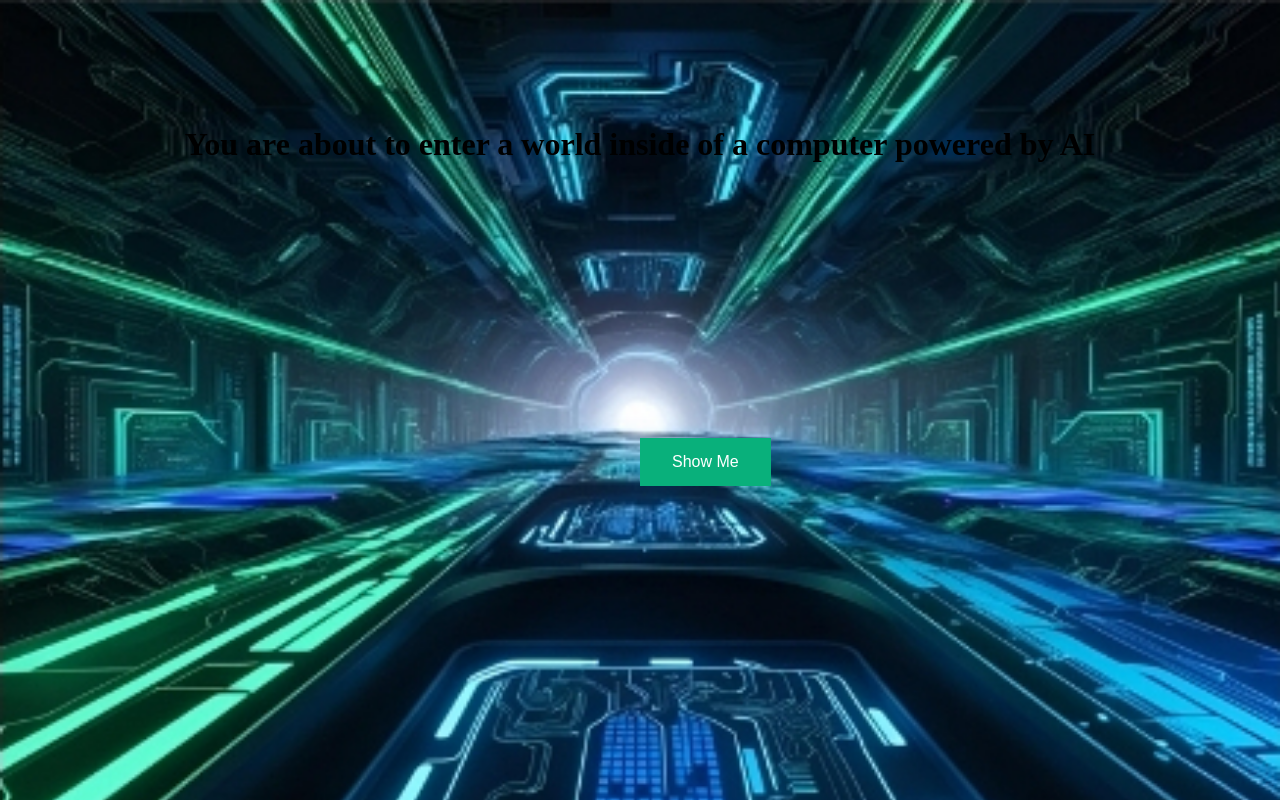
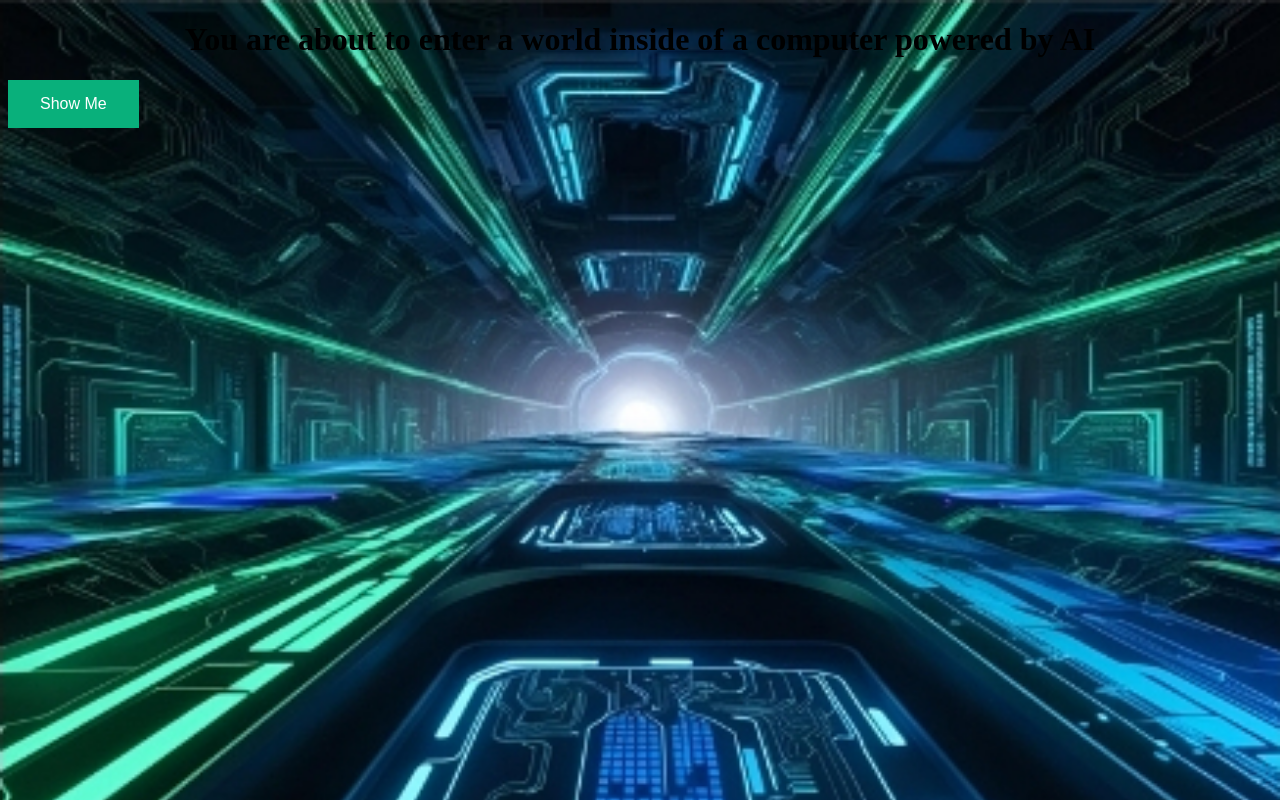
Before and after one commit to fidgetboyrolly/fiddleverse, a plain HTML site: page index.html in a window 1280 px wide. Drawn offline with Linux system fonts and the light colour scheme.

Commit message:
Update styles.css

```diff
--- a/styles.css
+++ b/styles.css
@@ -8,7 +8,7 @@ body {
 h1 {
   text-align: center;
   position: relative;
-  margin-top: 10%;
+
 }
 
 button {
@@ -20,6 +20,4 @@ button {
   text-decoration: none;
   display: inline-block;
   font-size: 16px;
-  margin-left: 50%;
-  margin-top: 20%;
 }
```
